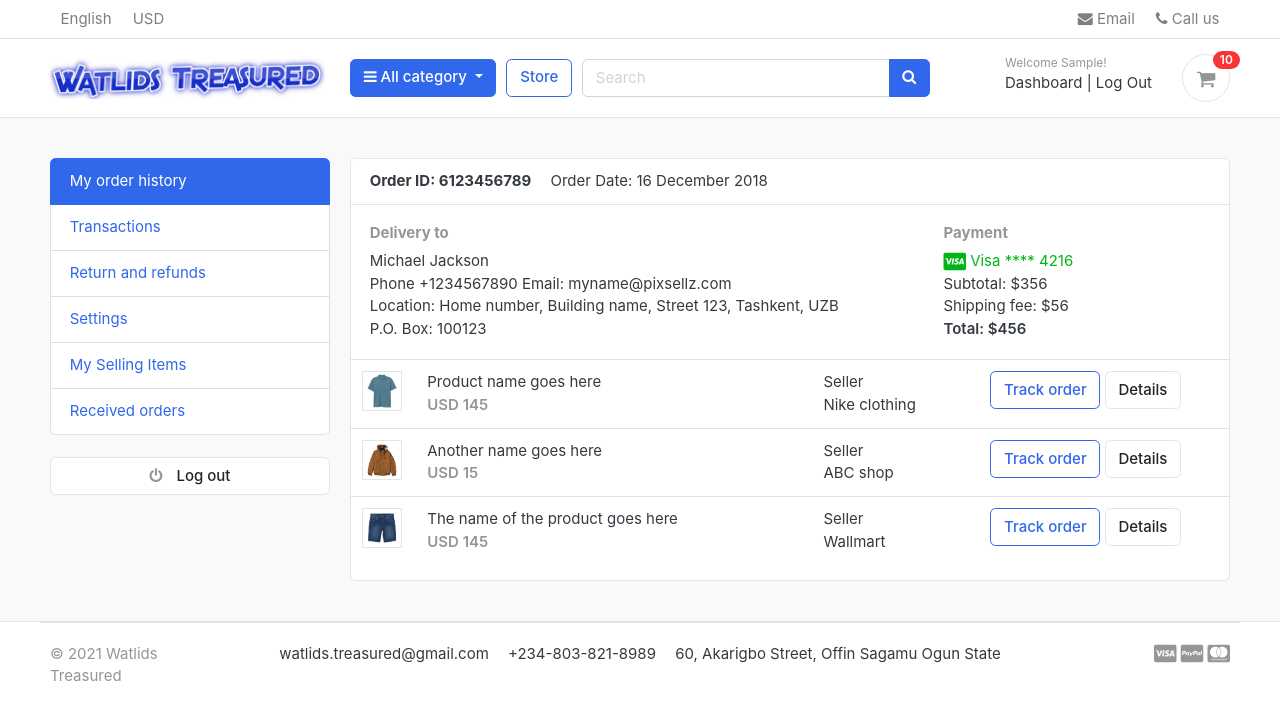
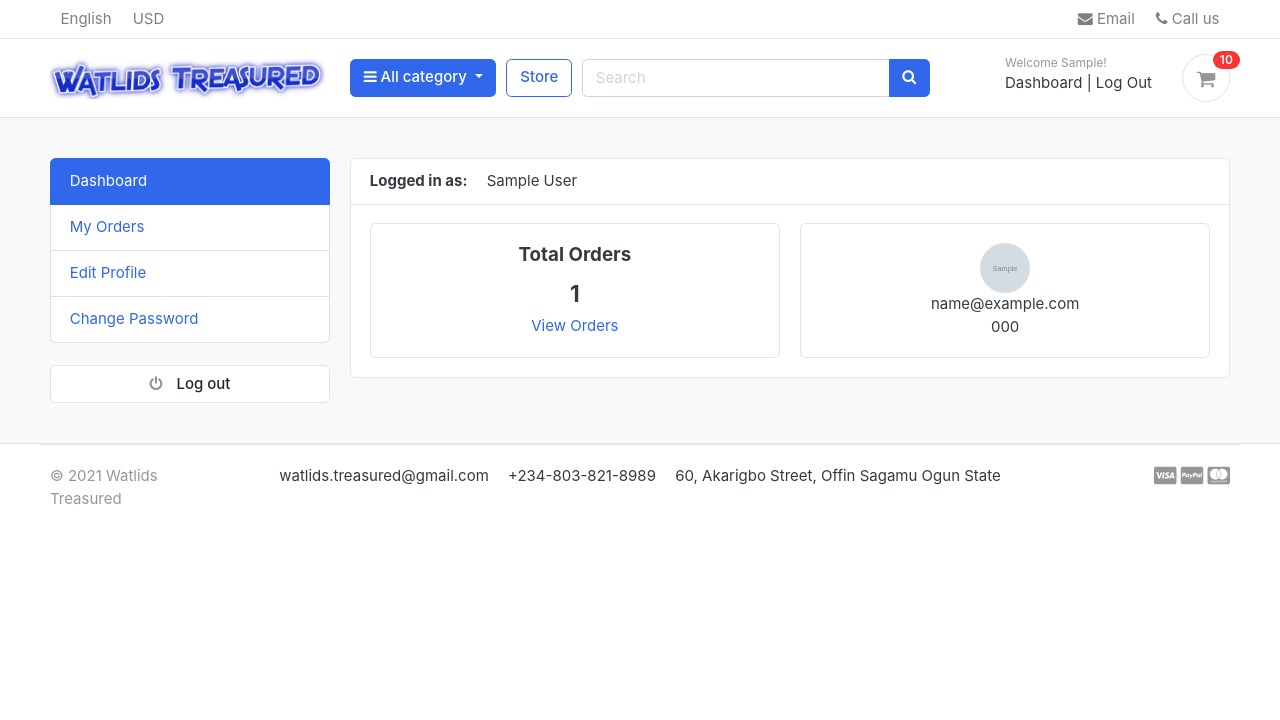
Before and after one commit to luqmanshof/django-ecommerce, a Django app: page /accounts/ in a window 1280 px wide. Shown: the top 720 px of the page. Run offline with Django 3.2, Linux system fonts and the light colour scheme; a user stored in the database is signed in; tables that the repository leaves empty hold one stand-in row (values such as "Sample post"); grey boxes marked "Sample" are stand-in pictures; some libraries are stand-ins or nearby versions; some web fonts are replaced.

Commit message:
My Account Functionalities Features

```diff
--- a/accounts/urls.py
+++ b/accounts/urls.py
@@ -11,6 +11,10 @@ urlpatterns = [
     path('resetpassword_validate/<uidb64>/<token>/',
          views.resetpassword_validate, name='resetpassword_validate'),
     path('resetpassword/', views.resetPassword, name='resetpassword'),
-
-    # path('activate/<uidb64>/<token>/', views.activate, name='activate')
+    path('my_orders/', views.my_orders, name='my_orders'),
+    path('edit_profile/', views.edit_profile, name='edit_profile'),
+    path('change_password/', views.change_password, name='change_password'),
+    path('order_detail/<int:order_id>/',
+         views.order_detail, name='order_detail'),
+    path('activate/<uidb64>/<token>/', views.activate, name='activate'),
 ]
--- a/accounts/views.py
+++ b/accounts/views.py
@@ -1,7 +1,8 @@
+from orders.models import Order, OrderProduct
 from django.contrib import messages, auth
-from accounts.models import Account
-from django.shortcuts import redirect, render
-from .forms import RegistrationForm
+from accounts.models import Account, UserProfile
+from django.shortcuts import get_object_or_404, redirect, render
+from .forms import RegistrationForm, UserForm, UserProfileForm
 from django.contrib.auth.decorators import login_required
 
 # VERIFICATION EMAIL
@@ -10,7 +11,7 @@ from django.template.loader import render_to_string
 from django.utils.http import urlsafe_base64_decode, urlsafe_base64_encode
 from django.utils.encoding import force_bytes
 from django.contrib.auth.tokens import default_token_generator
-from django.core.mail import EmailMessage
+from django.core.mail import EmailMessage, message
 
 from carts.views import _cart_id
 from carts.models import Cart, CartItem
@@ -36,21 +37,22 @@ def register(request):
             user.save()
 
             # USER ACTIVATION
-            # current_site = get_current_site(request)
-            # mail_subject = "Please activate your account"
-            # message = render_to_string('accounts/account_verification_email.html', {
-            #     'user': user,
-            #     'domain': current_site,
-            #     'uid': urlsafe_base64_encode(force_bytes(user.pk)),
-            #     'token': default_token_generator.make_token(user),
-            # })
+            current_site = get_current_site(request)
+            mail_subject = "Please activate your account"
+            message = render_to_string('accounts/account_verification_email.html', {
+                'user': user,
+                'domain': current_site,
+                'uid': urlsafe_base64_encode(force_bytes(user.pk)),
+                'token': default_token_generator.make_token(user),
+            })
 
-            # to_email = email
-            # send_email = EmailMessage(mail_subject, message, to=[to_email])
-            # send_email.send()
+            to_email = email
+            send_email = EmailMessage(mail_subject, message, to=[to_email])
+            send_email.send()
 
-            messages.success(request, 'Registration successful.')
-            return redirect('register')
+            # messages.success(request, 'Thank you for registration. Please check your mail to complete account activation.')
+            # return redirect('register')
+            return redirect('/accounts/login/?command=verification&email=' + email)
     else:
         form = RegistrationForm()
     context = {
@@ -134,12 +136,38 @@ def logout(request):
     return redirect('login')
 
 
-# def activate(request):
-#     return
+def activate(request, uidb64, token):
+    try:
+        uid = urlsafe_base64_decode(uidb64).decode()
+        user = Account._default_manager.get(pk=uid)
+    except(TypeError, ValueError, OverflowError, Account.DoesNotExist):
+        user = None
+
+    if user is not None and default_token_generator.check_token(user, token):
+        user.is_active = True
+        user.save()
+
+        messages.success(
+            request, 'Congratulations! Your account is activated.')
+        return redirect('login')
+    else:
+        messages.error(request, 'Invalid activation link')
+        return redirect('register')
+
 
 @login_required(login_url='login')
 def dashboard(request):
-    return render(request, 'accounts/dashboard.html')
+    orders = Order.objects.order_by(
+        '-created_at').filter(user_id=request.user.id, is_ordered=True)
+    orders_count = orders.count()
+
+    userprofile = UserProfile.objects.get(user_id=request.user.id)
+
+    context = {
+        'orders_count': orders_count,
+        'userprofile': userprofile,
+    }
+    return render(request, 'accounts/dashboard.html', context)
 
 
 def forgotpassword(request):
@@ -203,3 +231,77 @@ def resetPassword(request):
             return redirect('resetpassword')
     else:
         return render(request, 'accounts/resetpassword.html')
+
+
+@login_required(login_url='login')
+def my_orders(request):
+    orders = Order.objects.filter(
+        user=request.user, is_ordered=True).order_by('-created_at')
+    context = {
+        'orders': orders,
+    }
+    return render(request, 'accounts/my_orders.html', context)
+
+
+@login_required(login_url='login')
+def edit_profile(request):
+    userprofile = get_object_or_404(UserProfile, user=request.user)
+
+    if request.method == 'POST':
+        userprofile = get_object_or_404(UserProfile, user=request.user)
+        user_form = UserForm(request.POST, instance=request.user)
+        profile_form = UserProfileForm(
+            request.POST, request.FILES, instance=userprofile)
+        if user_form.is_valid() and profile_form.is_valid():
+            user_form.save()
+            profile_form.save()
+            messages.success(request, 'Your profile has been updated.')
+    else:
+        user_form = UserForm(instance=request.user)
+        profile_form = UserProfileForm(instance=userprofile)
+
+    context = {
+        'user_form': user_form,
+        'profile_form': profile_form,
+        'userprofile': userprofile,
+    }
+    return render(request, 'accounts/edit_profile.html', context)
+
+
+@login_required(login_url='login')
+def change_password(request):
+    if request.method == 'POST':
+        current_password = request.POST['current_password']
+        new_password = request.POST['new_password']
+        confirm_password = request.POST['confirm_password']
+
+        user = Account.objects.get(username__exact=request.user.username)
+
+        if new_password == confirm_password:
+            success = user.check_password(current_password)
+            if success:
+                user.set_password(new_password)
+                user.save()
+                # auth.logout(request)
+                messages.success(request, 'Password updated successfully.')
+                return redirect('change_password')
+            else:
+                messages.error(request, 'Please enter valid current password')
+                return redirect('change_password')
+        else:
+            messages.error(request, 'Password does not match!')
+            return redirect('change_password')
+
+    return render(request, 'accounts/change_password.html')
+
+
+@login_required(login_url='login')
+def order_detail(request, order_id):
+    order_detail = OrderProduct.objects.filter(order__order_number=order_id)
+    order = Order.objects.get(order_number=order_id)
+    context = {
+        'order_detail': order_detail,
+        'order': order,
+    }
+
+    return render(request, 'accounts/order_detail.html', context)
--- a/templates/accounts/dashboard.html
+++ b/templates/accounts/dashboard.html
@@ -1,4 +1,5 @@
 {% extends 'base.html' %}
+{% load static %}
 
 {% block content %}
 
@@ -8,86 +9,38 @@
 
     <div class="container">
         <div class="row">
-        <aside class="col-md-3">
-            <!--   SIDEBAR   -->
-            <ul class="list-group">
-                <a class="list-group-item active" href="#"> My order history </a>
-                <a class="list-group-item" href="#"> Transactions </a>
-                <a class="list-group-item" href="#"> Return and refunds </a>
-                <a class="list-group-item" href="#">Settings </a>
-                <a class="list-group-item" href="#"> My Selling Items </a>
-                <a class="list-group-item" href="#"> Received orders </a>
-            </ul>
-            <br>
-            <a class="btn btn-light btn-block" href="{% url 'logout' %}"> <i class="fa fa-power-off"></i> <span class="text">Log out</span> </a>
-            <!--   SIDEBAR .//END   -->
-        </aside>
+
+            {% include 'includes/dashboard_sidebar.html' %}
+
         <main class="col-md-9">
             <article class="card">
             <header class="card-header">
-                <strong class="d-inline-block mr-3">Order ID: 6123456789</strong>
-                <span>Order Date: 16 December 2018</span>
+                <strong class="d-inline-block mr-3">Logged in as:</strong>
+                <span>{{user.full_name}} </span>
             </header>
             <div class="card-body">
                 <div class="row">
-                    <div class="col-md-8">
-                        <h6 class="text-muted">Delivery to</h6>
-                        <p>Michael Jackson <br>
-                        Phone +1234567890 Email: myname@pixsellz.com <br>
-                        Location: Home number, Building name, Street 123,  Tashkent, UZB <br>
-                        P.O. Box: 100123
-                         </p>
+                    <div class="col-md-6">
+                        <div class="card" style="text-align: center;">
+                            <div class="card-body">
+                                <h5 class="card-title">Total Orders</h5>
+                                <h4>{{orders_count}}</h4>
+                                <a href="{% url 'my_orders' %}">View Orders</a>
+                            </div>
+                        </div>
                     </div>
-                    <div class="col-md-4">
-                        <h6 class="text-muted">Payment</h6>
-                        <span class="text-success">
-                            <i class="fab fa-lg fa-cc-visa"></i>
-                            Visa  **** 4216
-                        </span>
-                        <p>Subtotal: $356 <br>
-                         Shipping fee:  $56 <br>
-                         <span class="b">Total:  $456 </span>
-                        </p>
+                    <div class="col-md-6">
+                        <div class="card" style="text-align: center;">
+                            <div class="card-body">
+                                <img src="{{userprofile.profile_picture.url}}" alt="User profile picture" width="50" height="50" style="border-radius:50%;">
+                                <p class="mb-0">{{user.email}}</p>
+                                <p>{{user.phone_number}}</p>
+                            </div>
+                        </div>
                     </div>
                 </div> <!-- row.// -->
             </div> <!-- card-body .// -->
-            <div class="table-responsive">
-            <table class="table table-hover">
-                <tr>
-                    <td width="65">
-                        <img src="../images/items/1.jpg" class="img-xs border">
-                    </td>
-                    <td>
-                        <p class="title mb-0">Product name goes here </p>
-                        <var class="price text-muted">USD 145</var>
-                    </td>
-                    <td> Seller <br> Nike clothing </td>
-                    <td width="250"> <a href="#" class="btn btn-outline-primary">Track order</a> <a href="#" class="btn btn-light"> Details </a> </td>
-                </tr>
-                <tr>
-                    <td>
-                        <img src="../images/items/2.jpg" class="img-xs border">
-                    </td>
-                    <td>
-                        <p class="title mb-0">Another name goes here </p>
-                        <var class="price text-muted">USD 15</var>
-                    </td>
-                    <td> Seller <br> ABC shop </td>
-                    <td> <a href="#" class="btn btn-outline-primary">Track order</a> <a href="#" class="btn btn-light"> Details </a> </td>
-                </tr>
-                <tr>
-                    <td>
-                        <img src="../images/items/3.jpg" class="img-xs border">
-                    </td>
-                    <td>
-                        <p class="title mb-0">The name of the product  goes here </p>
-                        <var class="price text-muted">USD 145</var>
-                    </td>
-                    <td> Seller <br> Wallmart </td>
-                    <td> <a href="#" class="btn btn-outline-primary">Track order</a> <a href="#" class="btn btn-light"> Details </a> </td>
-                </tr>
-            </table>
-            </div> <!-- table-responsive .end// -->
+
             </article> <!-- order-group.// -->
         </main>
     </div> <!-- row.// -->
--- /dev/null
+++ b/templates/includes/dashboard_sidebar.html
@@ -0,0 +1,13 @@
+
+        <aside class="col-md-3">
+            <!--   SIDEBAR   -->
+            <ul class="list-group">
+                <a class="list-group-item {% if '/accounts/' == request.path %}active{% endif %}" href="{% url 'dashboard' %}"> Dashboard </a>
+                <a class="list-group-item {% if '/my_orders/' in request.path %}active{% endif %}" href="{% url 'my_orders' %}"> My Orders </a>
+                <a class="list-group-item {% if '/edit_profile/' in request.path %}active{% endif %}" href="{% url 'edit_profile' %}"> Edit Profile </a>
+                <a class="list-group-item {% if '/password/' in request.path %}active{% endif %}" href="{% url 'change_password' %}"> Change Password </a>
+            </ul>
+            <br>
+            <a class="btn btn-light btn-block" href="{% url 'logout' %}"> <i class="fa fa-power-off"></i> <span class="text">Log out</span> </a>
+            <!--   SIDEBAR .//END   -->
+        </aside>
```
Also changed, not shown: accounts/admin.py (+10 -1 lines), accounts/forms.py (+36 -1 lines), accounts/models.py (+17 -1 lines), templates/accounts/change_password.html (added, +56 -0 lines), templates/accounts/edit_profile.html (added, +88 -0 lines), templates/accounts/login.html (+12 -0 lines), templates/accounts/my_orders.html (added, +61 -0 lines), templates/accounts/order_detail.html (added, +111 -0 lines), accounts/migrations/0003_userprofile.py (added), accounts/migrations/0004_auto_20210412_1844.py (added), accounts/migrations/0005_auto_20210413_1554.py (added).
